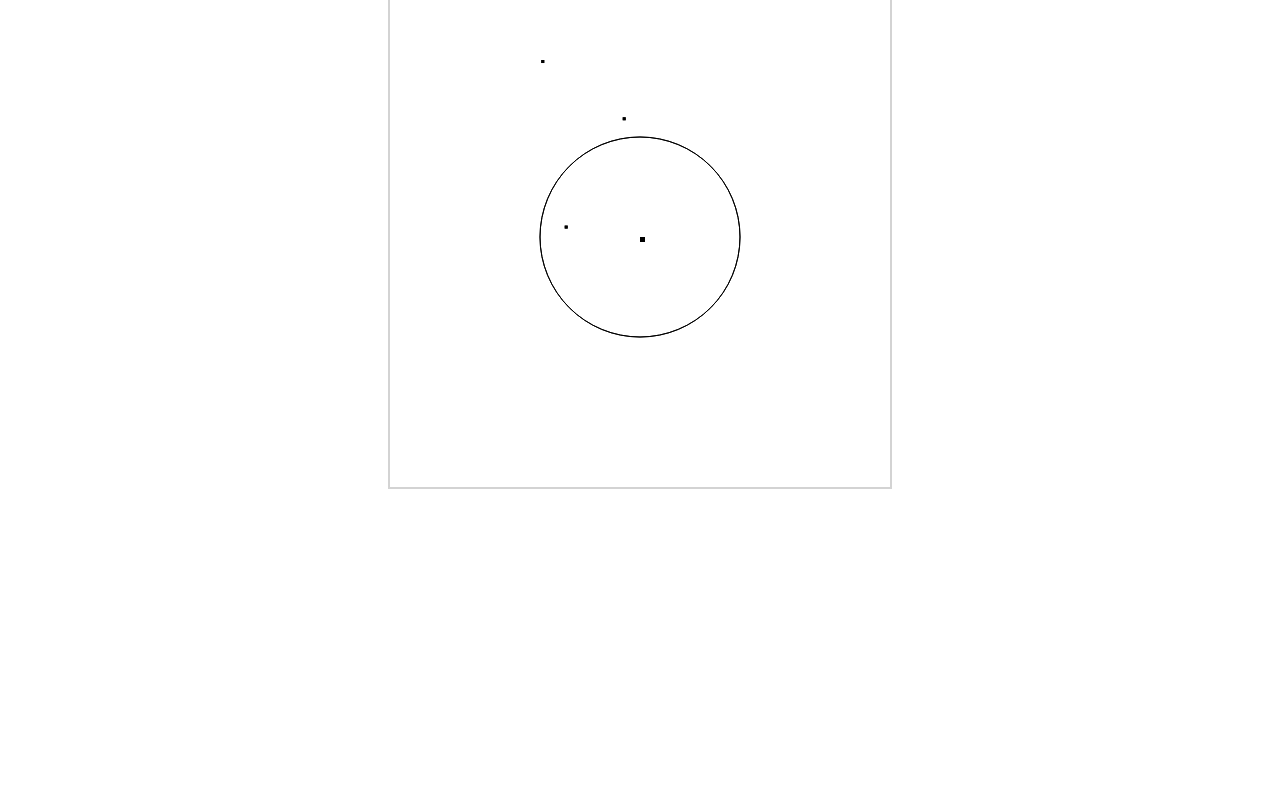
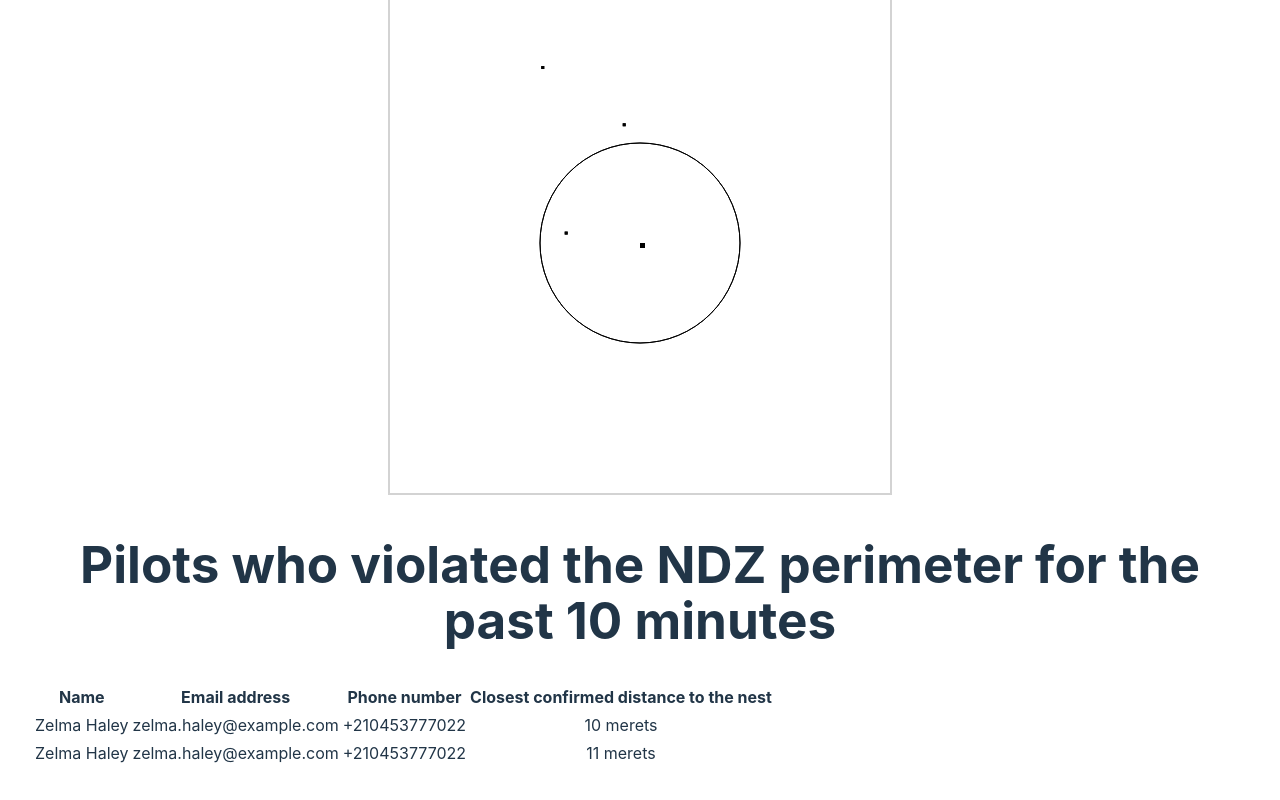
Before and after one commit to LarisaPk/Birdnest_front, a React (Vite) app: page / in a window 1280 px wide. Shown: the part 222-1022 px from the top of the page. Before the commit the page ends 800 px from the top, so only its background shows below. Built offline with nearby package versions, Linux system fonts and the light colour scheme.

Commit message:
Added PilotsList component

```diff
--- a/src/App.jsx
+++ b/src/App.jsx
@@ -1,5 +1,6 @@
 import React from "react";
 import Canvas from "./components/Canvas";
+import PilotsList from "./components/PilotsList";
 import "./App.css";
 
 function App() {
@@ -60,11 +61,35 @@ function App() {
     },
   };
 
+  const testPilotsData = {
+    pilots: [
+      {
+        pilotId: "P-XsmNQj095C",
+        firstName: "Zelma",
+        lastName: "Haley",
+        phoneNumber: "+210453777022",
+        createdDt: "2022-01-11T07:11:41.313Z",
+        email: "zelma.haley@example.com",
+        closest_distanse_m: 10,
+      },
+      {
+        pilotId: "Ö-XsmNQj095C",
+        firstName: "Zelma",
+        lastName: "Haley",
+        phoneNumber: "+210453777022",
+        createdDt: "2022-01-11T07:11:41.313Z",
+        email: "zelma.haley@example.com",
+        closest_distanse_m: 11,
+      },
+    ],
+  };
+
   React.useEffect(() => {}, []);
 
   return (
     <div>
       <Canvas data={testData} />
+      <PilotsList data={testPilotsData} />
     </div>
   );
 }
--- a/src/components/Canvas.jsx
+++ b/src/components/Canvas.jsx
@@ -1,17 +1,17 @@
 import React from "react";
 
 function Canvas(props) {
-  let canvasWidth = 500; // Width in meters
-  let canvasHeight = 500; // Height in meters
+  const canvasWidth = 500; // Width in meters
+  const canvasHeight = 500; // Height in meters
 
-  let noFlyZoneRadius = 100; // Radius of NDZ in meters
+  const noFlyZoneRadius = 100; // Radius of NDZ in meters
 
-  let nestPositionX = 250000;
-  let nestPositionY = 250000;
+  const nestPositionX = 250000;
+  const nestPositionY = 250000;
 
   React.useEffect(() => {
-    var canvas = document.getElementById("myCanvas");
-    var context = canvas.getContext("2d");
+    const canvas = document.getElementById("myCanvas");
+    const context = canvas.getContext("2d");
 
     // Mark no-fly zone
     context.beginPath();
@@ -40,7 +40,7 @@ function Canvas(props) {
 
   return (
     <div>
-      <h1>Drone positions next to the Monadikuikka nest</h1>
+      <h1>Drone positions next to the Monadikuikka nest now</h1>
       <canvas
         id="myCanvas"
         width={canvasWidth}
--- /dev/null
+++ b/src/components/PilotsList.jsx
@@ -0,0 +1,33 @@
+import React from "react";
+
+function PilotsList(props) {
+  const tableRows = props.data.pilots.map((pilot) => (
+    <tr key={pilot.pilotId}>
+      <td>
+        {pilot.firstName} {pilot.lastName}
+      </td>
+      <td>{pilot.email}</td>
+      <td>{pilot.phoneNumber}</td>
+      <td>{pilot.closest_distanse_m} merets</td>
+    </tr>
+  ));
+
+  return (
+    <div>
+      <h1>Pilots who violated the NDZ perimeter for the past 10 minutes</h1>
+      <table>
+        <thead>
+          <tr>
+            <th>Name</th>
+            <th>Email address</th>
+            <th>Phone number</th>
+            <th>Closest confirmed distance to the nest</th>
+          </tr>
+        </thead>
+        <tbody>{tableRows}</tbody>
+      </table>
+    </div>
+  );
+}
+
+export default PilotsList;
```
